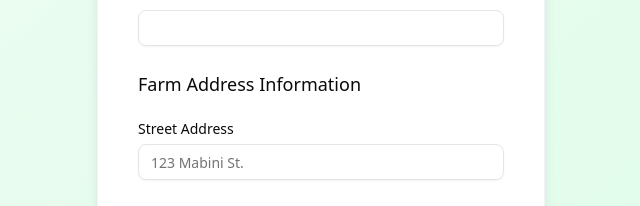
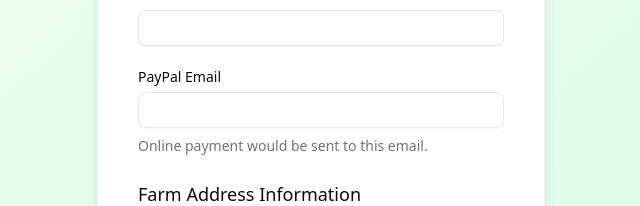
Before and after one commit to Naoe1/cocoguard-client, a React (Vite) app: page /auth/register in a window 1280 px wide. Shown: the part 413-619 px from the top of the page, without its empty margins (319-959 px from the left). Built offline with nearby package versions, Linux system fonts and the light colour scheme; no server answers.

Commit message:
add PayPal email field to registration form and validation schema

```diff
--- a/src/features/auth/RegisterForm.jsx
+++ b/src/features/auth/RegisterForm.jsx
@@ -7,6 +7,7 @@ import { useState } from 'react';
 import {
   Form,
   FormControl,
+  FormDescription,
   FormField,
   FormItem,
   FormLabel,
@@ -34,6 +35,7 @@ export const RegisterForm = () => {
       lastName: '',
       email: '',
       password: '',
+      paypal_email: '',
       street: '',
       barangay: '',
       city: '',
@@ -152,8 +154,24 @@ export const RegisterForm = () => {
             )}
           />
 
+          <FormField
+            control={form.control}
+            name="paypal_email"
+            render={({ field }) => (
+              <FormItem>
+                <FormLabel>PayPal Email</FormLabel>
+                <FormControl>
+                  <Input type="email" disabled={isLoading} {...field} />
+                </FormControl>
+                <FormDescription>
+                  Online payment would be sent to this email.
+                </FormDescription>
+                <FormMessage />
+              </FormItem>
+            )}
+          />
+
           <h3 className="text-lg font-medium">Farm Address Information</h3>
-
           <FormField
             control={form.control}
             name="street"
--- a/src/lib/auth.jsx
+++ b/src/lib/auth.jsx
@@ -9,6 +9,7 @@ export const registerInputSchema = z.object({
   lastName: z.string().min(1, 'Required'),
   email: z.string().email().min(1, 'Required'),
   password: z.string().min(6, 'Minimum 6 characters'),
+  paypal_email: z.string().email().min(1, 'Required'),
   street: z.string().min(1, 'Street address is required'),
   barangay: z.string().min(1, 'Barangay is required'),
   city: z.string().min(1, 'City/Municipality is required'),
```
